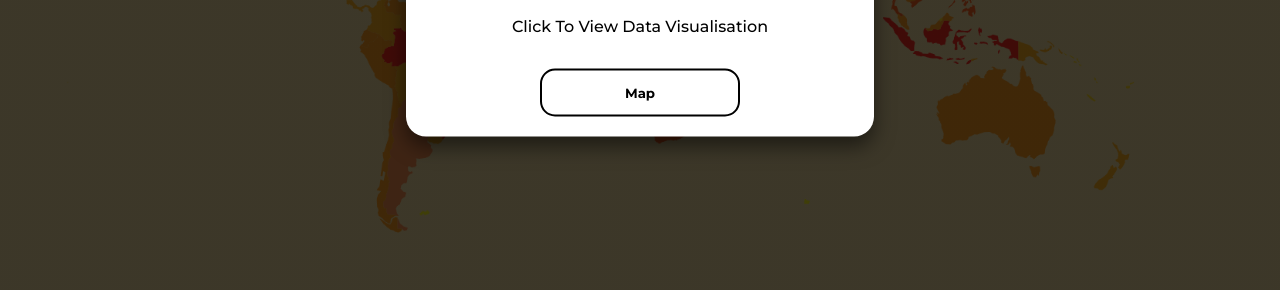
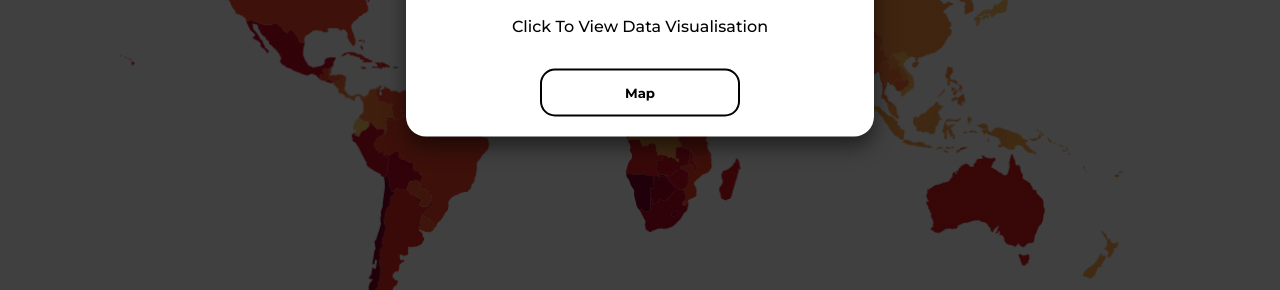
Before and after one commit to asgermunk/1.semester-projekt, a plain HTML site: page Projekt/index.html in a window 1280 px wide. Shown: the part 510-800 px from the top of the page. Drawn offline with Linux system fonts and the light colour scheme; no server answers.

Commit message:
ny banner

```diff
--- a/Projekt/styles.css
+++ b/Projekt/styles.css
@@ -16,7 +16,7 @@
   width: 100%;
   height: 100vh;
   background-image: linear-gradient(rgba(0, 0, 0, 0.75), rgba(0, 0, 0, 0.75)),
-    url(photos/placeholderBanner.png);
+    url(photos/banner.png);
   background-size: cover;
   background-position: center;
   position: relative;
```
Also changed, not shown: Projekt/photos/banner.png (added).
